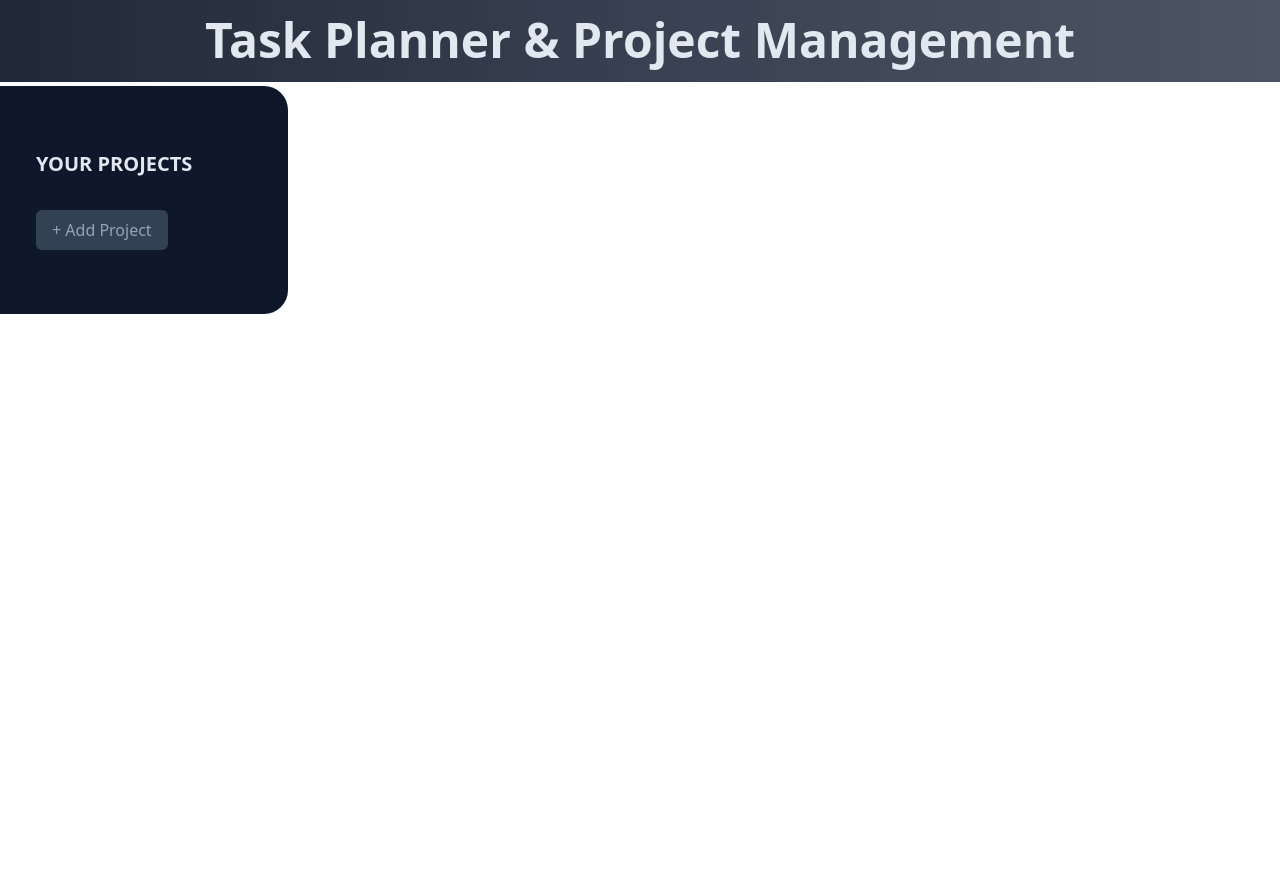
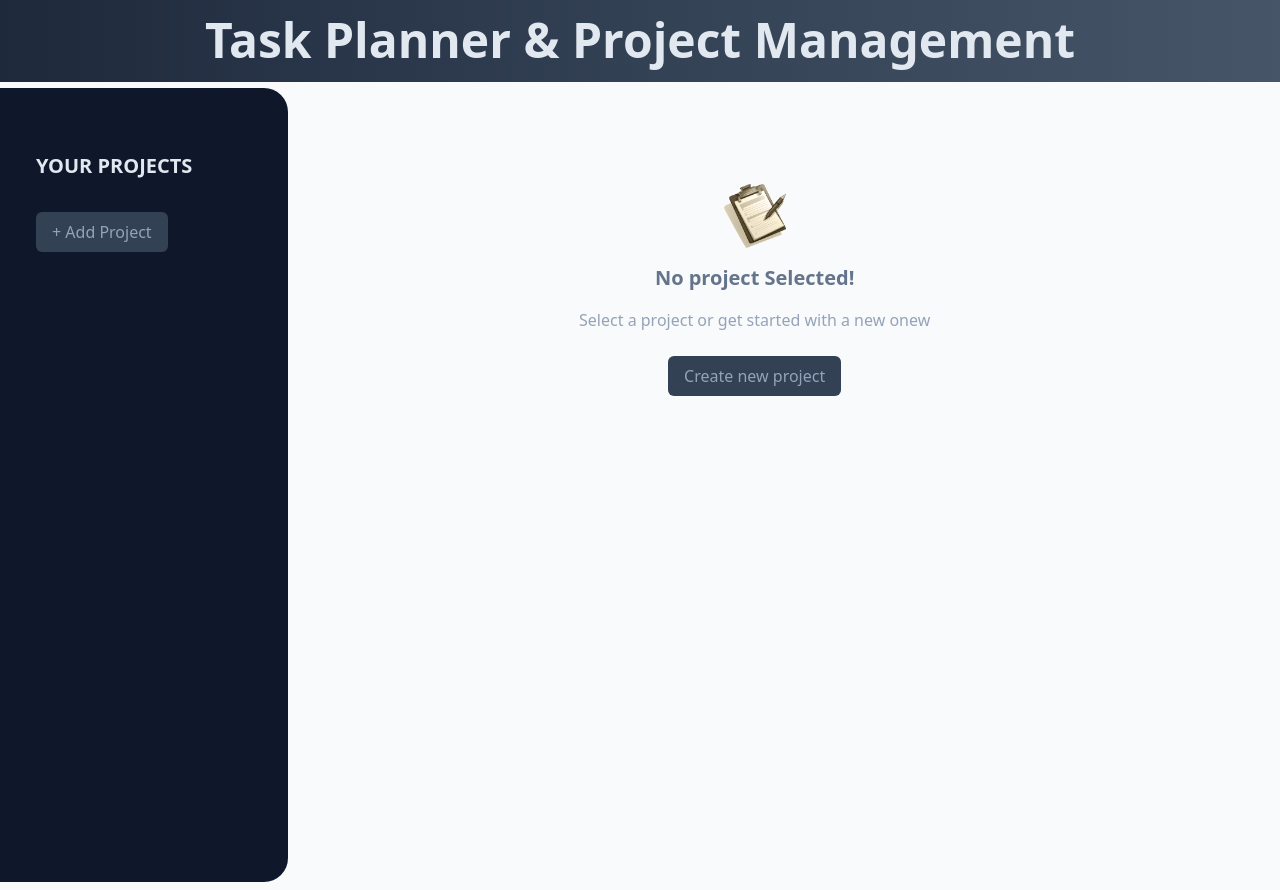
Before and after one commit to shameworm/task-planner, a React (Vite) app: page / in a window 1280 px wide. Built offline with nearby package versions, Linux system fonts and the light colour scheme.

Commit message:
Create a custom components for buttons, inputs. Also create a NewProject component & NoProjectSelected component.

```diff
--- a/src/App.jsx
+++ b/src/App.jsx
@@ -1,16 +1,19 @@
 import ProjectsSidebar from "./components/ProjectsSidebar";
+import NoProjectSelected from "./components/NoProjectSelected";
+// import NewProject from "./components/NewProject"
 
 function App() {
   return (
     <>
-      <header className="w-full border-b-2 bg-gradient-to-r from-gray-800 via-gray-700 to-gray-600 border-b-transparent">
+      <header className="w-full border-b-2 bg-gradient-to-r from-slate-800 via-slate-700 to-slate-600 border-b-transparent">
         <h1 className="py-4 text-center text-5xl font-bold text-slate-200">
           Task Planner & Project Management
         </h1>
       </header>
 
-      <main className="h-screen my-1">
+      <main className="h-screen pt-1.5 flex gap-10">
         <ProjectsSidebar />
+        <NoProjectSelected />
       </main>
     </>
   );
--- /dev/null
+++ b/src/components/Button.jsx
@@ -0,0 +1,7 @@
+export default function Button({children, ...props}) {
+  return (
+    <button className="px-4 py-2 text-xs md:text-base rounded-md bg-slate-700 text-slate-400 hover:bg-slate-600 hover:text-stone-100" {...props}>
+      {children}
+    </button>
+  );
+}
--- /dev/null
+++ b/src/components/Input.jsx
@@ -0,0 +1,10 @@
+export default function Input({ isTextarea, label, ...props }) {
+  const classes = "w-full p-0.5 border-b-2 rounded-sm border-slate-300 bg-slate-200 text-slate-600 focus:outline-none focus:border-slate-600";
+
+  return (
+    <p className="flex flex-col gap-1 my-4">
+      <label className="text-sm font-bold uppercase text-slate-500">{label}</label>
+      {isTextarea ? <textarea className={classes} {...props} /> : <input className={classes} {...props}/>}
+    </p>
+  );
+}
--- /dev/null
+++ b/src/components/NewProject.jsx
@@ -0,0 +1,22 @@
+import Input from "./Input";
+
+export default function NewFunction() {
+  return (
+    <div className="w-96 mt-16">
+      <menu className="flex items-center justify-end gap-4 my-6">
+        <li>
+          <button className="text-slate-800 hover:text-slate-950">Cancel</button>
+        </li>
+        <li>
+          <button className="px-6 py-2 rounded-lg bg-slate-800 hover:bg-slate-950 text-slate-100">Save</button>
+        </li>
+      </menu>
+
+      <div>
+        <Input label={"Title"} />
+        <Input label={"Description"} isTextarea />
+        <Input label={"Due Date"}/>
+      </div>
+    </div>
+  );
+}
--- /dev/null
+++ b/src/components/NoProjectSelected.jsx
@@ -0,0 +1,18 @@
+import noProjectImage from "../assets/no-projects.png";
+
+import Button from "./Button";
+
+export default function NoProjectSelected() {
+  return (
+    <div className="mt-24 text-center w-2/3">
+      <img src={noProjectImage} alt="A notebook our main picture(and only one)" className="w-16 h-16 object-contain mx-auto"/>
+      <h2 className="text-xl font-bold text-slate-500 my-4">No project Selected!</h2>
+      <p className="text-slate-400 mb-4">Select a project or get started with a new onew </p>
+      <p className="mt-6">
+        <Button>
+          Create new project
+        </Button>
+      </p>
+    </div>
+  );
+}
--- a/src/components/ProjectsSidebar.jsx
+++ b/src/components/ProjectsSidebar.jsx
@@ -1,9 +1,15 @@
+import Button from "./Button";
+
 export default function ProjectsSidebar() {
   return (
     <aside className="w-1/4 px-9 py-16 bg-slate-900 text-slate-50 md:w-72 rounded-r-3xl">
-      <h2 className="mb-8 font-bold uppercase md:text-xl text-slate-200">Your projects</h2>
+      <h2 className="mb-8 font-bold uppercase md:text-xl text-slate-200">
+        Your projects
+      </h2>
       <div>
-        <button className="px-4 py-2 text-xs md:text-base rounded-md bg-slate-700 text-slate-400 hover:bg-slate-600 hover:text-stone-100">+ Add Project</button>
+        <Button>
+          + Add Project
+        </Button>
       </div>
       <ul></ul>
     </aside>
--- a/src/index.css
+++ b/src/index.css
@@ -1,3 +1,7 @@
 @tailwind base;
 @tailwind components;
 @tailwind utilities;
+
+body {
+  @apply bg-slate-50
+}
```
